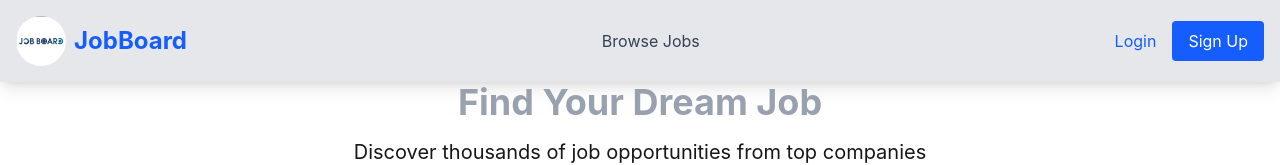
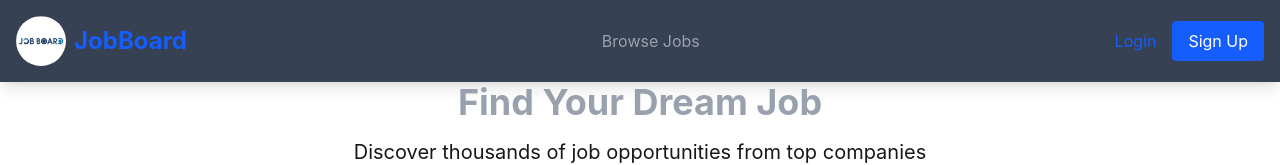
Before and after one commit to abubekertaha2/Job_Hive, a Next.js app: page / in a window 1280 px wide. Shown: the top 165 px of the page. Built offline with nearby package versions, Linux system fonts and the light colour scheme; no server answers.

Commit message:
change text color

```diff
--- a/src/app/components/Nav.js
+++ b/src/app/components/Nav.js
@@ -25,7 +25,7 @@ export default function Nav() {
   };
 
   return (
-    <nav className="bg-gray-200 shadow-lg">
+    <nav className="bg-gray-700 shadow-lg">
       <div className="container mx-auto px-4">
         <div className="flex justify-between items-center py-4">
           {/* Logo */}
@@ -44,20 +44,20 @@ export default function Nav() {
 
           {/* Desktop Nav Links */}
           <div className="hidden md:flex space-x-6">
-            <Link href="/jobs" className="text-gray-700 hover:text-blue-600">
+            <Link href="/jobs" className="text-gray-400 hover:text-blue-600">
               Browse Jobs
             </Link>
             {user?.role === 'employer' && (
               <>
                 <Link
                   href="/post_jobs"
-                  className="text-gray-700 hover:text-blue-600"
+                  className="text-gray-400 hover:text-blue-600"
                 >
                   Post Job
                 </Link>
                 <Link
                   href="/dashboard"
-                  className="text-gray-700 hover:text-blue-600"
+                  className="text-gray-400 hover:text-blue-600"
                 >
                   Dashboard
                 </Link>
@@ -79,7 +79,7 @@ export default function Nav() {
               <>
                 <Link
                   href="/profile"
-                  className="text-gray-700 hover:text-blue-600"
+                  className="text-gray-400 hover:text-blue-600"
                 >
                   {user.name}
                 </Link>
```
